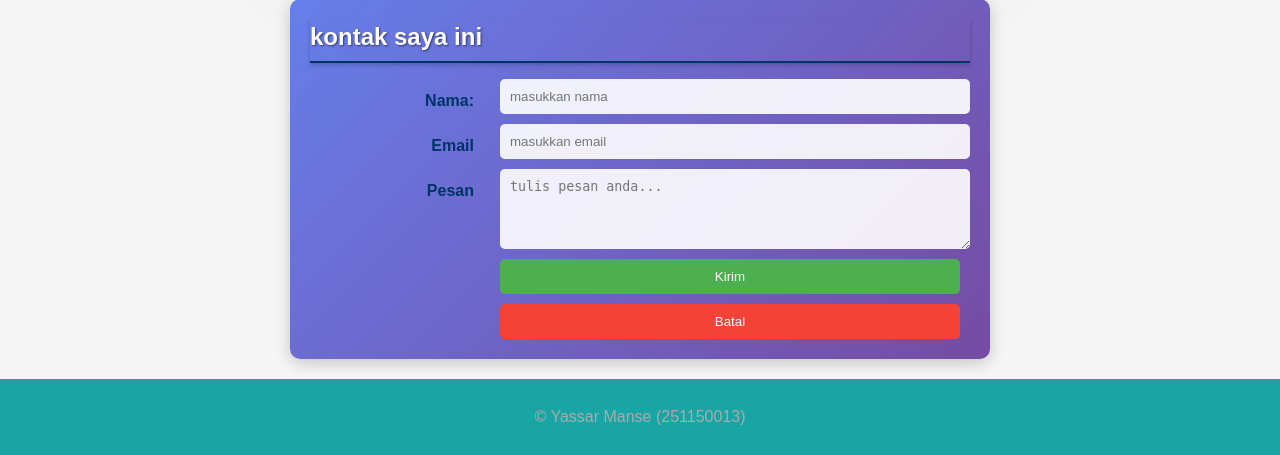
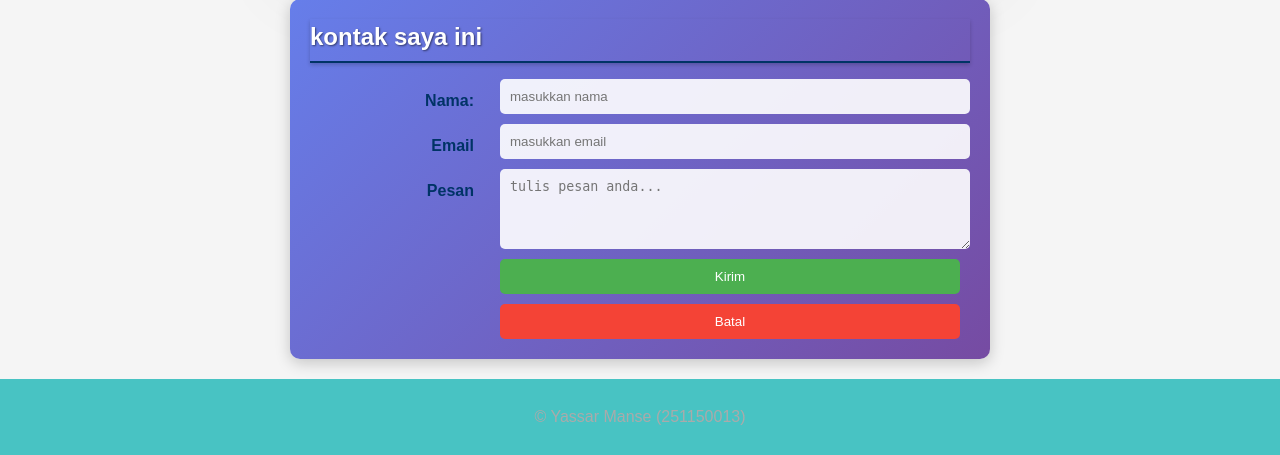
Before and after one commit to 2511500013-yassarmanse/2511500013-PWD-TI1A-2526O, a PHP site: page /pertemuan-04/index.html in a window 1280 px wide. Shown: the part 826-1281 px from the top of the page. Run offline with PHP 8.4, Linux system fonts and the light colour scheme.

Commit message:
ganti warna

```diff
--- a/pertemuan-04/style.css
+++ b/pertemuan-04/style.css
@@ -58,7 +58,7 @@ header li a {
 }
 
 footer {
-  background: #1aa5a5;
+  background: #48c3c3;
   color: #aaa;
   text-align: center;
   padding: 10px;
```
